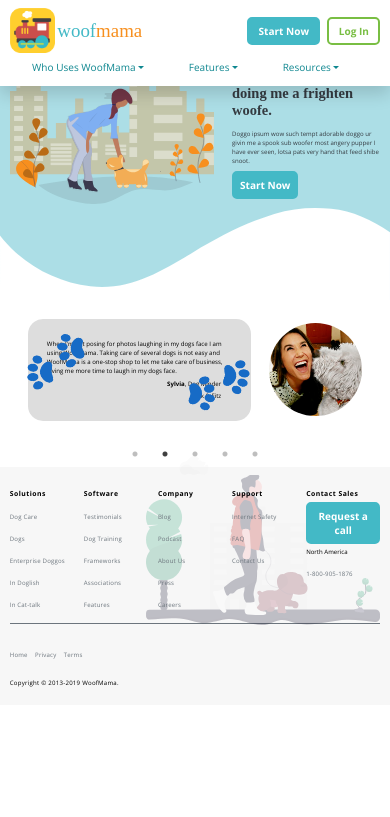
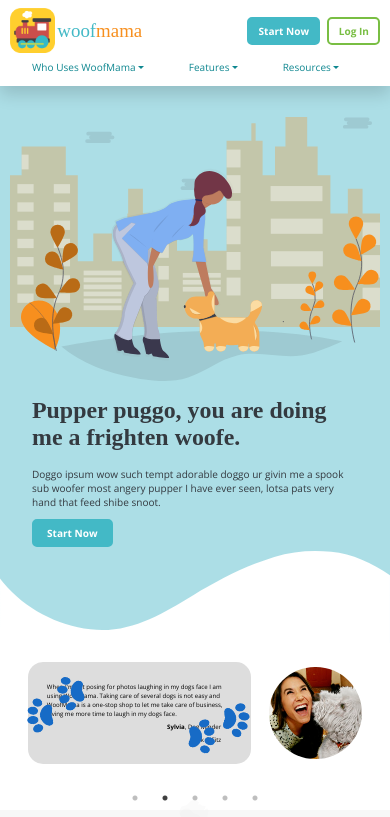
Before and after one commit to caropi/dog-daycare, a React (Create React App) app: page / in a window 390 px wide. Shown: the top 817 px of the page. Built offline with nearby package versions, Linux system fonts and the light colour scheme; a web font is replaced by a local one.

Commit message:
:nail_care:finished mobile on hero

```diff
--- a/src/styles/_hero.scss
+++ b/src/styles/_hero.scss
@@ -39,6 +39,28 @@
             }
         }
     }
+
+    @media (max-width: 620px) {
+        padding-top: 30vw;
+        flex-direction: column;
+        align-items: center;
+
+        &__img {
+            width: 100%;
+        }
+
+        &__copy-container {
+            width: 88%;
+
+            &--title {
+                font-size: 6.129vw;
+            }
+
+            &--text {
+                font-size: 2.581vw;
+            }
+        }
+    }
 }
 
 .hero-curve {
```
